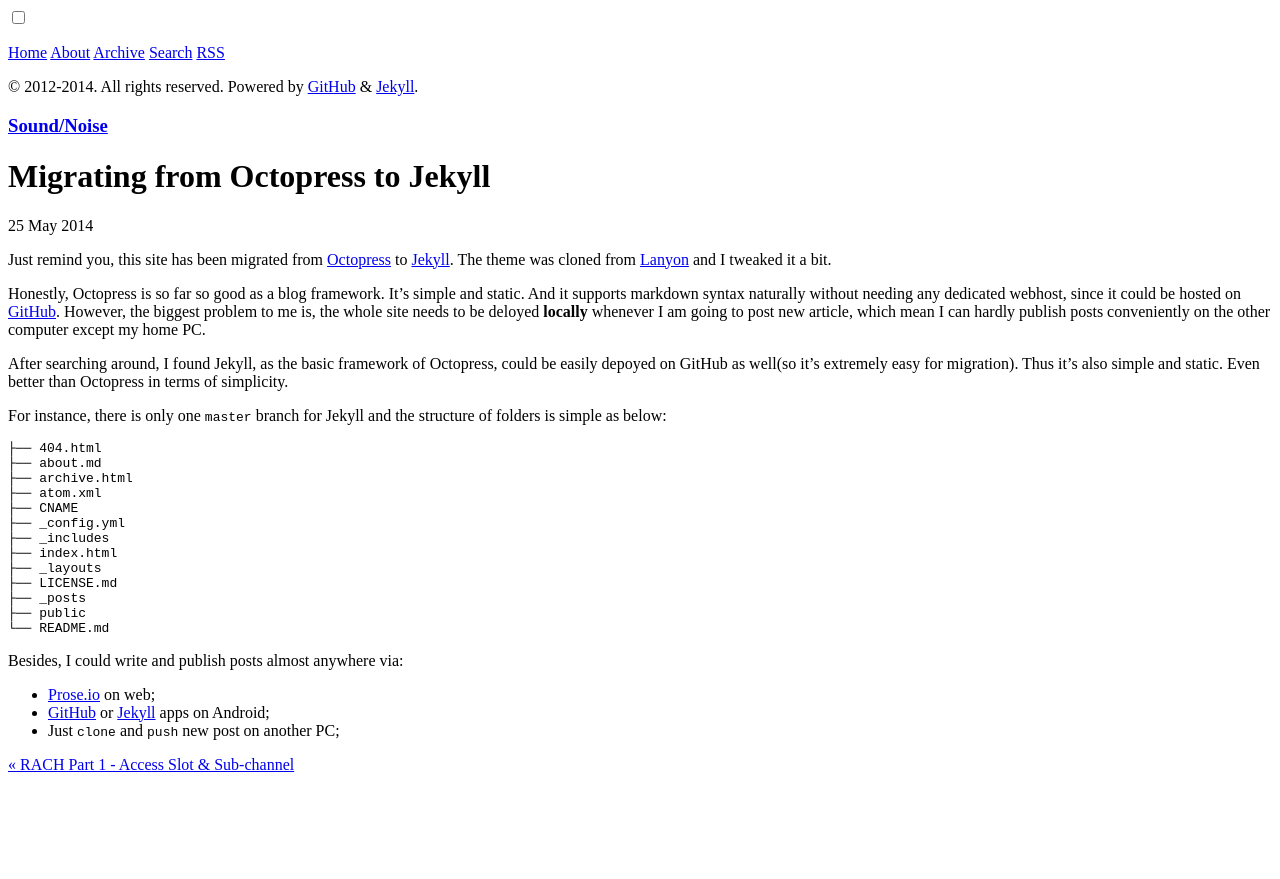
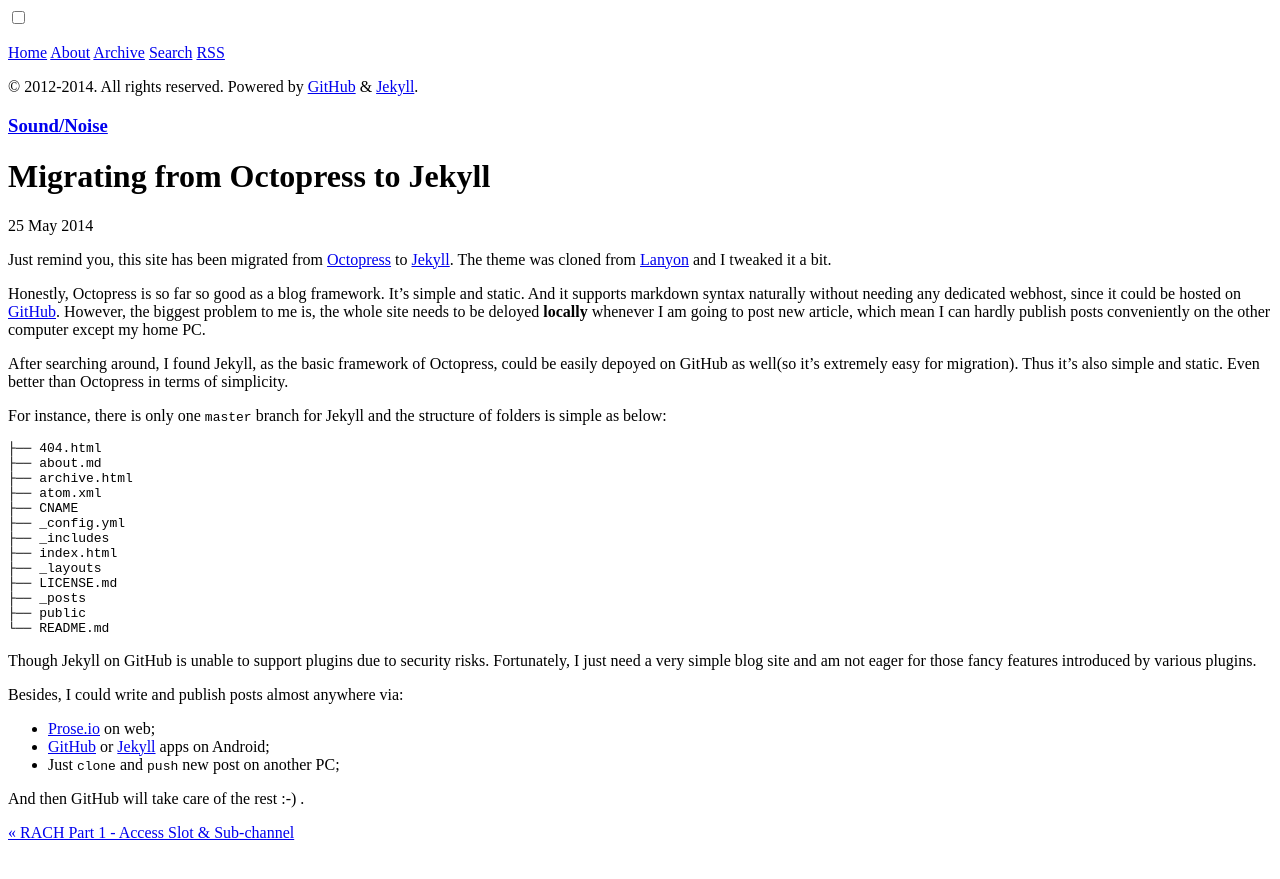
Before and after one commit to happybit/happybit.github.io, a Jekyll site: the page built from _posts/2014-05-25-migrating-from-octopress-to-jekyll.markdown, in a window 1280 px wide. Shown: the top 879 px of the page. Built offline with Jekyll 4.4.1, drawn with Linux system fonts in a browser that asks for light colours; Markdown is read by kramdown in place of the engine named in the settings; comment, search, counter and statistics services are not loaded.

Commit message:
minor update

```diff
--- a/_posts/2014-05-25-migrating-from-octopress-to-jekyll.markdown
+++ b/_posts/2014-05-25-migrating-from-octopress-to-jekyll.markdown
@@ -31,8 +31,12 @@
     ├── public
     └── README.md
 
+Though Jekyll on GitHub is unable to support plugins due to security risks. Fortunately, I just need a very simple blog site and am not eager for those fancy features introduced by various plugins.
+
 Besides, I could write and publish posts almost anywhere via:
 
 * [Prose.io](http://prose.io) on web;
 * [GitHub](https://play.google.com/store/apps/details?id=com.github.mobile) or [Jekyll](https://play.google.com/store/apps/details?id=gr.tsagi.jekyllforandroid) apps on Android;
 * Just `clone` and `push` new post on another PC;
+
+And then GitHub will take care of the rest :-) .
```
